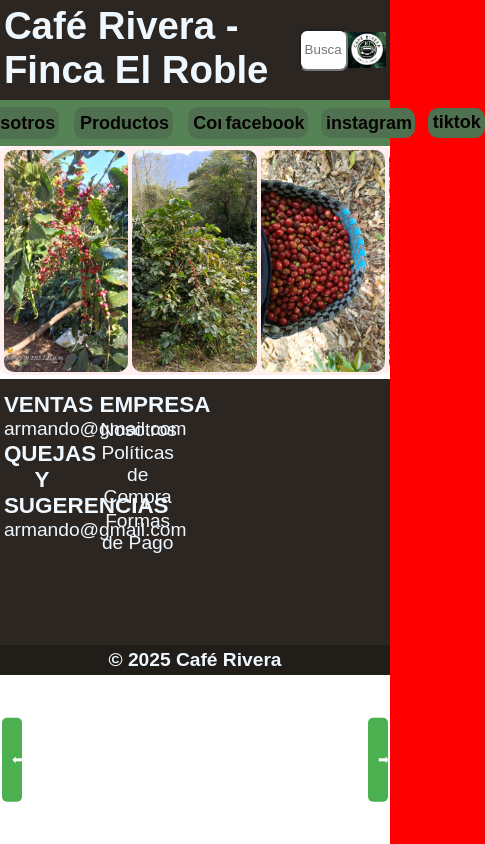
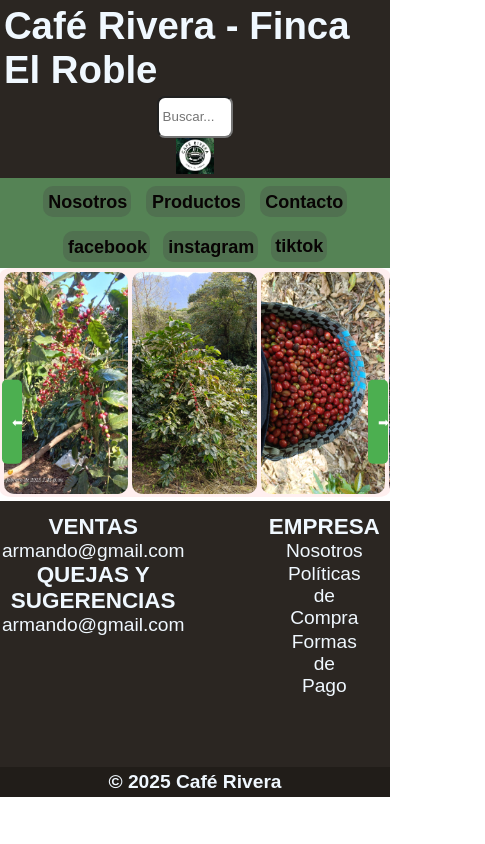
Before and after one commit to esolano1/CafeRivera, a plain HTML site: page index.html in a window 390 px wide. Shown: the whole page, 485 px wide, since content can reach past the window. Drawn offline with Linux system fonts and the light colour scheme.

Commit message:
making it responsive

```diff
--- a/index.html
+++ b/index.html
@@ -5,6 +5,7 @@
     <meta name="viewport" content="width=device-width, initial-scale=1.0">
     <title>Cafe Rivera</title>
     <link rel="stylesheet" href="style.css">
+    <link rel="icon" href="Images/header/favicon-logo.ico" type="image/x-icon">
 </head>
 <body>
 
--- a/style.css
+++ b/style.css
@@ -11,7 +11,7 @@
     scroll-behavior: smooth;
 /*    font-family: Arial, Helvetica, sans-serif; */
     font-family: 'Roboto', sans-serif;
-    background-color: red;
+ /*   background-color: red; */
     font-size: larger;
 }
 
@@ -105,6 +105,7 @@
     justify-content: space-between; /* Espaciado entre las imágenes */
     gap: 1%; /* Añade espacio entre las imágenes */
     flex-wrap: nowrap;
+    overflow-x: auto;
     overflow-x: hidden; /* Elimina el scroll horizontal */
 }
 
@@ -190,3 +191,59 @@
     height: 10%;
     width: 3%;
 }
+
+
+@media screen
+
+    and (max-device-width: 800px) {
+
+        header {
+            background-color: #2b2622;
+            display: flex;
+            flex-direction: column;
+            justify-content: space-between;
+            align-items: center;
+            padding: 1%;
+
+        }
+
+
+    nav {
+        display: flex;
+        flex-direction: column;
+    }
+
+.information {
+justify-content: space-between;
+margin-left: 15%;
+margin-right: 4%;
+}
+
+.politicas {
+    align-items: center;
+}
+
+.scroll-button-left {
+    top: 40%;
+}
+
+.scroll-button-right {
+    top: 40%;
+}
+
+}
+
+
+@media screen
+
+    and (max-device-width: 1120px) {
+
+        .scroll-button-left {
+            top: 50%;
+        }
+
+        .scroll-button-right {
+            top: 50%;
+        }
+
+}
```
Also changed, not shown: Images/header/favicon-logo.ico (added).
